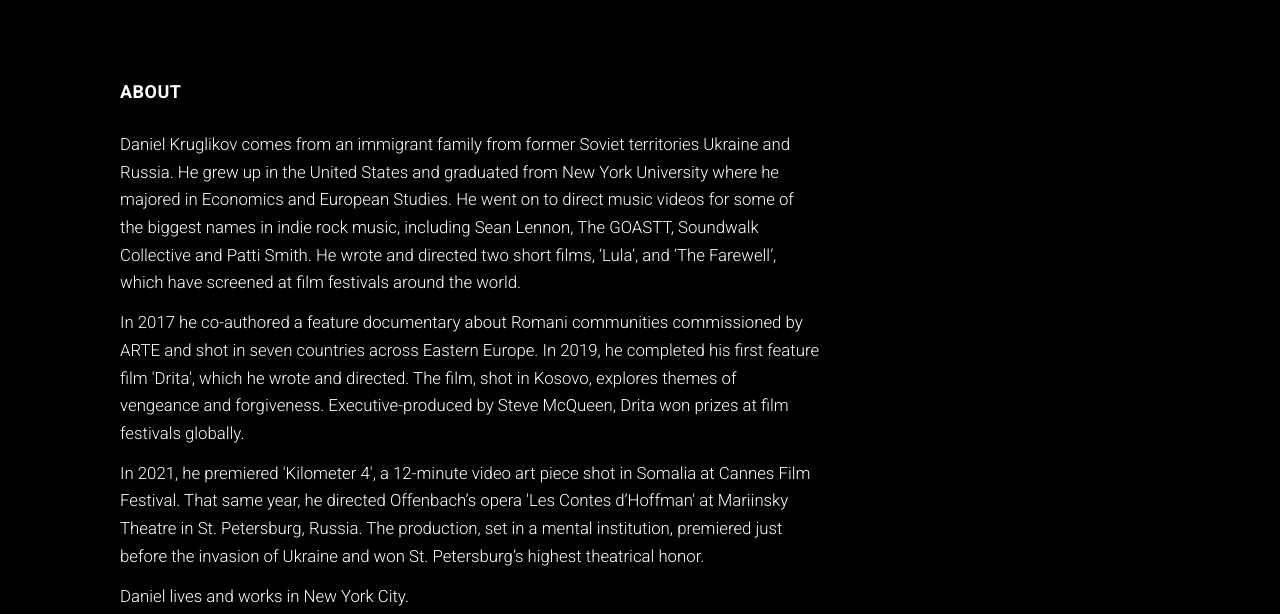
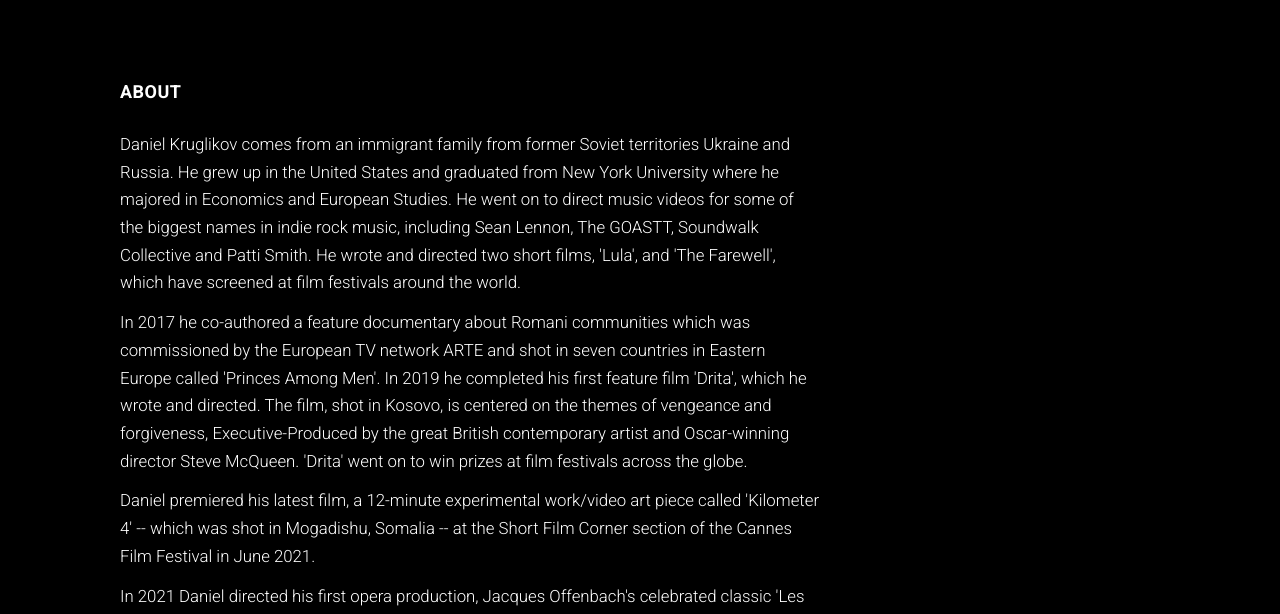
Before and after one commit to emuiuu/danielkruglikov.com, a plain HTML site: page about.html in a window 1280 px wide. Shown: the part 117-731 px from the top of the page. Drawn offline with Linux system fonts and the light colour scheme.

Commit message:
Update about.html

```diff
--- a/about.html
+++ b/about.html
@@ -24,12 +24,6 @@
     <main>
       <section class="about-section">
         <p class="caption-bold">ABOUT</p>
-        <p>Daniel Kruglikov comes from an immigrant family from former Soviet territories Ukraine and Russia. He grew up in the United States and graduated from New York University where he majored in Economics and European Studies. He went on to direct music videos for some of the biggest names in indie rock music, including Sean Lennon, The GOASTT, Soundwalk Collective and Patti Smith. He wrote and directed two short films, ‘Lula’, and ‘The Farewell’, which have screened at film festivals around the world.</p>
-        <p>In 2017 he co-authored a feature documentary about Romani communities commissioned by ARTE and shot in seven countries across Eastern Europe. In 2019, he completed his first feature film 'Drita', which he wrote and directed. The film, shot in Kosovo, explores themes of vengeance and forgiveness. Executive-produced by Steve McQueen, Drita won prizes at film festivals globally.</p>
-        <p>In 2021, he premiered 'Kilometer 4', a 12-minute video art piece shot in Somalia at Cannes Film Festival. That same year, he directed Offenbach’s opera 'Les Contes d’Hoffman' at Mariinsky Theatre in St. Petersburg, Russia. The production, set in a mental institution, premiered just before the invasion of Ukraine and won St. Petersburg’s highest theatrical honor.</p>
-        <p>Daniel lives and works in New York City.</p>
-
-
         <p>Daniel Kruglikov comes from an immigrant family from former Soviet territories Ukraine and Russia. He grew up in the United States and graduated from New York University where he majored in Economics and European Studies. He went on to direct music videos for some of the biggest names in indie rock music, including Sean Lennon, The GOASTT, Soundwalk Collective and Patti Smith. He wrote and directed two short films, 'Lula', and 'The Farewell', which have screened at film festivals around the world.</p>
         <p>In 2017 he co-authored a feature documentary about Romani communities which was commissioned by the European TV network ARTE and shot in seven countries in Eastern Europe called 'Princes Among Men'. In 2019 he completed his first feature film 'Drita', which he wrote and directed. The film, shot in Kosovo, is centered on the themes of vengeance and forgiveness, Executive-Produced by the great British contemporary artist and Oscar-winning director Steve McQueen. 'Drita' went on to win prizes at film festivals across the globe.</p>
         <p>Daniel premiered his latest film, a 12-minute experimental work/video art piece called 'Kilometer 4' -- which was shot in Mogadishu, Somalia -- at the Short Film Corner section of the Cannes Film Festival in June 2021.</p>
```
